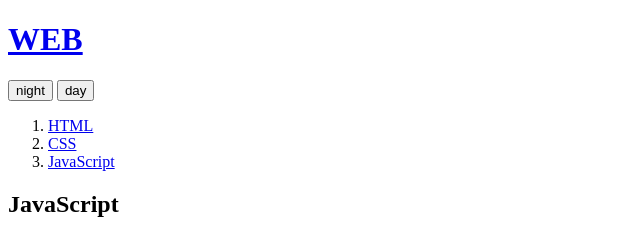
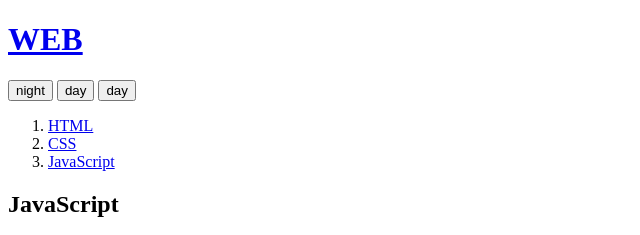
Before and after one commit to LEEKYOOBAEK/Class3_Javascript, a plain HTML site: page 3.html in a window 1280 px wide. Shown: the top 235 px of the page, 0-640 px from the left. Drawn offline with Linux system fonts and the light colour scheme.

Commit message:
night day toggle btn

```diff
--- a/3.html
+++ b/3.html
@@ -8,11 +8,27 @@
   <h1><a href="index.html">WEB</a></h1>
   <input type="button" value="night" onclick="
     document.querySelector('body').style.backgroundColor = 'black';
-    document.querySelector('body').style.color = 'white';
-    ">
+    document.querySelector('body').style.color = 'white'
+  ">
+
   <input type="button" value="day" onclick="
+    document.querySelector('body').style.backgroundColor = 'white';
+    document.querySelector('body').style.color = 'black';
+  ">
+  <input type="button" value="day" onclick="
+  if(document.querySelector('body').dataset.mode === 'day'){
+  document.querySelector('body').style.backgroundColor = 'black';
+  document.querySelector('body').style.color = 'white';
+  document.querySelector('body').dataset.mode = 'night';
+  this.value = 'day';
 
-  ">
+  } else {
+  document.querySelector('body').style.backgroundColor = 'white';
+  document.querySelector('body').style.color = 'black';
+  document.querySelector('body').dataset.mode = 'day';
+  this.value = 'night';
+  }
+">
   <ol>
     <li><a href="1.html">HTML</a></li>
     <li><a href="2.html">CSS</a></li>
```
